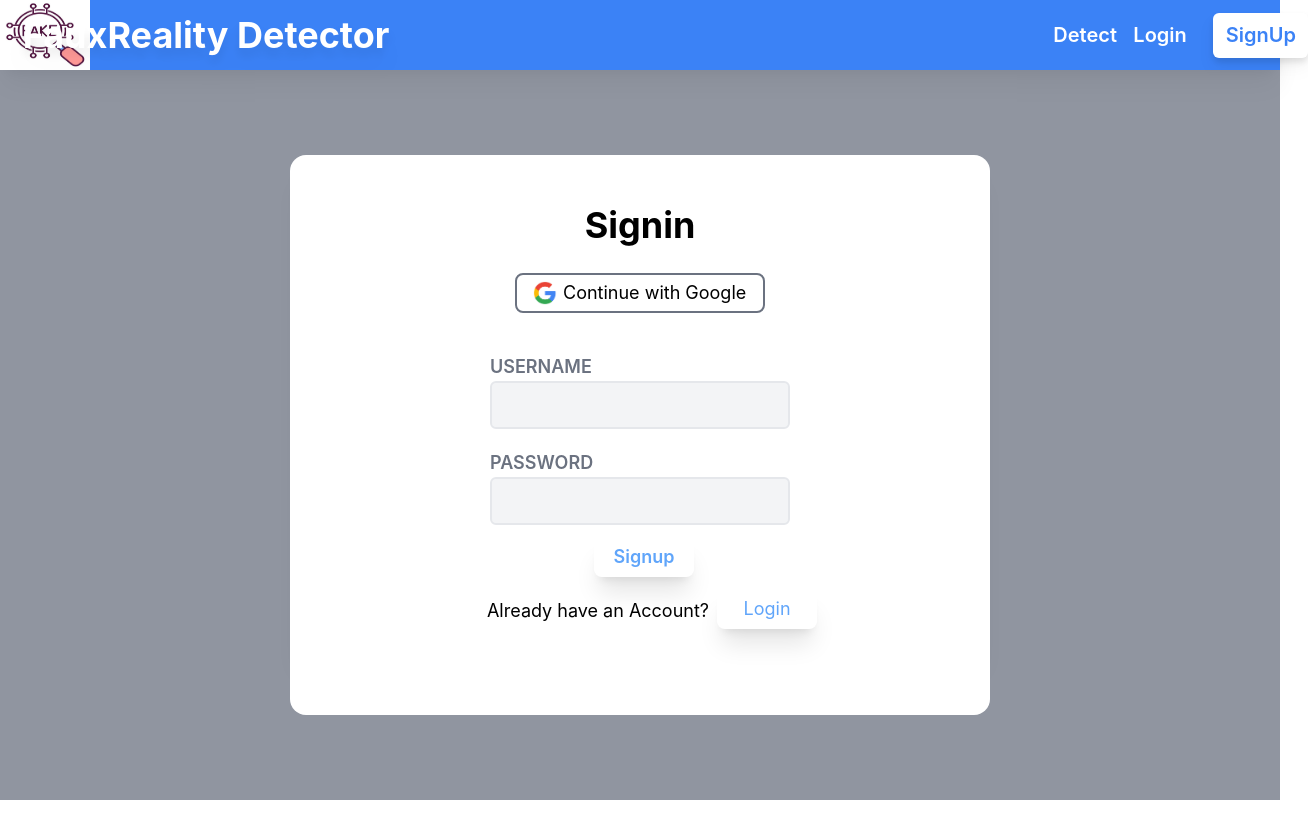
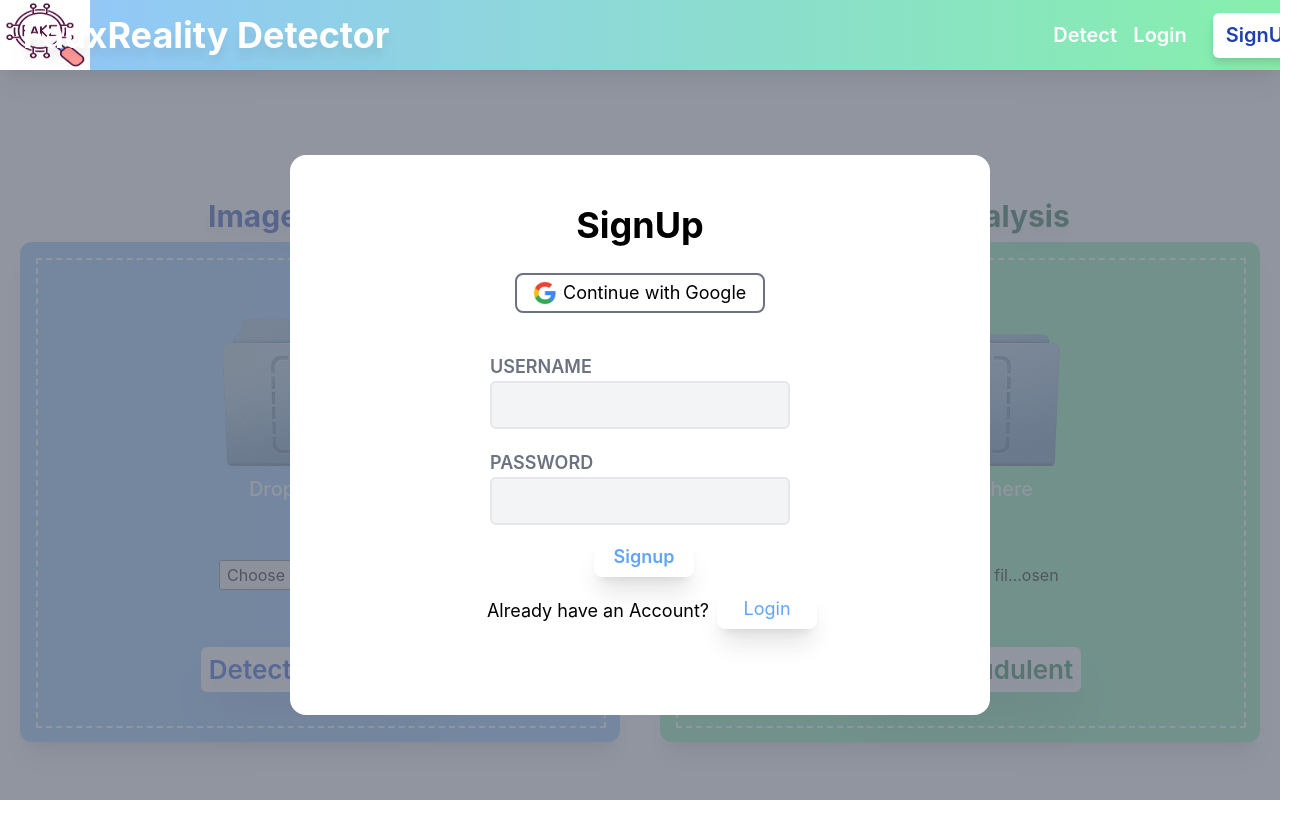
Before and after one commit to VISHNUPRABHU-170/FauxReality-Detector, a React (Create React App) app: page / in a window 1280 px wide. Both pictures are taken after a click on the button "SignUp". Shown: the top 838 px of the page, 1308 px wide, since content can reach past the window. Before the commit the page ends 800 px from the top, so only its background shows below. Built offline with nearby package versions, Linux system fonts and the light colour scheme.

Commit message:
Added image and video cards

```diff
--- a/src/Components/Main.jsx
+++ b/src/Components/Main.jsx
@@ -30,11 +30,9 @@ function Main() {
 
     return (
         <div
-           onDrop={handleFileDrop}
-           onDragOver={(e) => e.preventDefault()}
-           className="relative"
+            className="relative overflow-hidden"
         >
-            <div className="text-white bg-blue-500 shadow-xl w-full h-[55px] sm:h-[70px] flex items-center sm:grid sm:grid-cols-3">
+            <div className="text-white bg-gradient-to-r from-blue-300 to-green-300 shadow-xl w-full h-[55px] sm:h-[70px] flex items-center sm:grid sm:grid-cols-3">
                 <img src={icon} alt="icon" className="w-[60px] h-full sm:h-[70px] sm:w-[90px]" />
                 <h1 className="drop-shadow-xl text-[23px] px-4 ml-[-10px] sm:text-4xl font-bold sm:px-4 sm:ml-[-420px]">
                     FauxReality Detector
@@ -42,21 +40,21 @@ function Main() {
                 <div className="hidden md:block sm:ml-[-100px]">
                     <nav className="px-[100px] ml-[200px] text-xl font-semibold">
                         <ul className="grid grid-cols-3 gap-[80px]">
-                            <li className="py-2 hover:text-[25px]">
+                            <li className="py-2 hover:text-[25px] hover:text-black">
                                 <a href="/">
                                     <button onClick={() => { setShow(!show) }}>
                                         Detect
                                     </button>
                                 </a>
                             </li>
-                            <li className="py-2 hover:text-[25px]">
+                            <li className="py-2 hover:text-[25px] hover:text-black">
                                 <a>
                                     <button onClick={() => { setIn(!inn) }}>
                                         Login
                                     </button>
                                 </a>
                             </li>
-                            <li className="bg-white rounded-md drop-shadow-lg text-blue-500 w-[95px] h-[45px] flex justify-center hover:bg-blue-900 hover:text-white">
+                            <li className="bg-white rounded-md drop-shadow-lg text-blue-800 w-[95px] h-[45px] flex justify-center hover:bg-black hover:text-white">
                                 <a className="py-2">
                                     <button onClick={() => { setUp(!up) }}>
                                         SignUp
@@ -77,9 +75,14 @@ function Main() {
                     </button>
                 </div>
             </div>
-            <div className="flex justify-center py-[100px] sm:py-[90px]">
-                <div className="h-[450px] w-[350px] sm:h-[500px] sm:w-[700px] bg-blue-300 shadow-xl rounded-xl">
-                    <div className="border-dashed border-2 border-white mt-4 sm:mt-4 ml-4 w-[320px] h-[418px] sm:h-[470px] sm:w-[670px]">
+            <div className="grid grid-cols-1 sm:grid-cols-2">
+                <div onDrop={handleFileDrop}
+                    onDragOver={(e) => e.preventDefault()}
+                    className="h-screen flex items-center justify-center">
+                    <div className="grid grid-cols-1 gap-2">
+                        <div className="flex justify-center font-bold text-3xl text-blue-800 drop-shadow-xl">Image Analysis</div>
+                        <div className="h-[450px] w-[350px] sm:h-[500px] sm:w-[600px] bg-blue-300 shadow-xl rounded-xl">
+                            <div className="border-dashed border-2 border-white mt-4 sm:mt-4 ml-4 w-[320px] h-[418px] sm:h-[470px] sm:w-[570px]">
                                 <div className="grid grid-cols-1">
                                     <div className="py-[60px] grid grid-cols-1">
                                         <div className="flex justify-center mt-[-40px] sm:mt-[-30px]">
@@ -89,8 +92,8 @@ function Main() {
                                         >
                                             {file ? (
                                                 <div className="flex justify-center font-medium text-xl mt-[-15px] text-gray-600">
-                                            <p className="mr-2 flex items-center justify-center bg-gray-100 rounded-md h-10 w-[150px]">{file.substring(0,10)+''+"...."}</p>
-                                            <img src={Cancel} onClick={() => {setFile(null)}} className="py-1 w-[30px] h-[40px]"/>
+                                                    <p className="mr-2 flex items-center justify-center bg-gray-100 rounded-md h-10 w-[150px]">{file.substring(0, 10) + '' + "...."}</p>
+                                                    <img src={Cancel} onClick={() => { setFile(null) }} className="py-1 w-[30px] h-[40px]" />
                                                 </div>
                                             ) : (
                                                 <div className="flex justify-center font-medium text-xl mt-[-15px] text-white">
@@ -109,6 +112,50 @@ function Main() {
                                         <button className="bg-white shadow-2xl rounded-md w-[240px] h-[45px] hover:bg-blue-800">
                                             <p className="text-[26px] text-blue-700 drop-shadow-xl font-semibold hover:text-white">Detect Fraudulent</p>
                                         </button>
+                                    </div>
+                                </div>
+                            </div>
+                        </div>
+                    </div>
+                </div>
+                <div onDrop={handleFileDrop}
+                    onDragOver={(e) => e.preventDefault()}
+                    className="h-screen flex items-center justify-center">
+                    <div className="grid grid-cols-1 gap-2">
+                        <div className="flex justify-center font-bold text-3xl text-green-800 drop-shadow-xl">Video Analysis</div>
+                        <div className="h-[450px] w-[350px] sm:h-[500px] sm:w-[600px] bg-green-300 shadow-xl rounded-xl">
+                            <div className="border-dashed border-2 border-white mt-4 sm:mt-4 ml-4 w-[320px] h-[418px] sm:h-[470px] sm:w-[570px]">
+                                <div className="grid grid-cols-1">
+                                    <div className="py-[60px] grid grid-cols-1">
+                                        <div className="flex justify-center mt-[-40px] sm:mt-[-30px]">
+                                            <img src={Uploadicon} alt="upload" className="h-[200px]" />
+                                        </div>
+                                        <div
+                                        >
+                                            {file ? (
+                                                <div className="flex justify-center font-medium text-xl mt-[-15px] text-gray-600">
+                                                    <p className="mr-2 flex items-center justify-center bg-gray-100 rounded-md h-10 w-[150px]">{file.substring(0, 10) + '' + "...."}</p>
+                                                    <img src={Cancel} onClick={() => { setFile(null) }} className="py-1 w-[30px] h-[40px]" />
+                                                </div>
+                                            ) : (
+                                                <div className="flex justify-center font-medium text-xl mt-[-15px] text-white">
+                                                    <h1>Drop Files here</h1>
+                                                </div>
+                                            )}
+                                        </div>
+                                        <div className="flex justify-center font-medium text-xl py-3 text-white">
+                                            <h1>OR</h1>
+                                        </div>
+                                    </div>
+                                    <div className="flex justify-center">
+                                        <input type="file" className="px-12 mt-[-55px] w-[300px]" />
+                                    </div>
+                                    <div className="flex justify-center py-2 sm:py-8">
+                                        <button className="bg-white shadow-2xl rounded-md w-[240px] h-[45px] hover:bg-green-800">
+                                            <p className="text-[26px] text-green-700 drop-shadow-xl font-semibold hover:text-white">Detect Fraudulent</p>
+                                        </button>
+                                    </div>
+                                </div>
                             </div>
                         </div>
                     </div>
@@ -164,32 +211,28 @@ function Main() {
                                 Login
                             </div>
                             <div className="flex justify-center mt-2">
-                                <div className="flex items-center bg-gray-100 w-[120px] h-[40px]">
-                                    <img src={Google} alt="Google" className="w-15 h-[38px]" />
-                                    <button className="px-1">Signin</button>
-                                </div>
-                                <div className="flex items-center bg-gray-100 w-[120px] h-[40px]">
-                                    <img src={Cam} alt="Camera" className="w-15 h-full" />
-                                    <button className="px-1">Signin</button>
+                                <div className="flex items-center bg-white border-2 border-gray-500 rounded-lg w-[250px] h-[40px]">
+                                    <img src={Google} alt="Google" className="px-4 w-15 h-6" />
+                                    <button className="ml-[-10px]">Continue with Google</button>
                                 </div>
                             </div>
                             <div className="flex justify-center mt-5 font-semibold">
                                 <div className="grid grid-cols-1">
                                     <h1 className="text-gray-500">USERNAME</h1>
-                                    <input type="text" className="bg-gray-100 border-2 w-[300px] border-gray-200 rounded-md p-2" />
+                                    <input type="text" className="bg-gray-100 border-2 w-[300px] border-gray-200 rounded-md p-2" required />
                                 </div>
                             </div>
                             <div className="flex justify-center  font-semibold">
                                 <div className="grid grid-cols-1">
                                     <h1 className="text-gray-500">PASSWORD</h1>
-                                    <input type="text" className="bg-gray-100 border-2 w-[300px] border-gray-200 rounded-md p-2" />
+                                    <input type="password" className="bg-gray-100 border-2 w-[300px] border-gray-200 rounded-md p-2" required />
                                 </div>
                             </div>
                             <div className="flex justify-center  font-semibold">
                                 <button
                                     type="submit"
                                     className="ml-2 mt-[-8px] w-[100px] h-[40px] text-blue-400 rounded-lg shadow-xl hover:bg-blue-600 hover:text-white"
-                                    onClick={() => { setIn(!inn) }}>
+                                    onClick={() => { setIn(false) }}>
                                     Login
                                 </button>
                             </div>
@@ -198,8 +241,8 @@ function Main() {
                                 <button
                                     className="ml-2 mt-[-8px] w-[100px] h-[40px] text-blue-400 rounded-lg shadow-xl hover:bg-blue-600 hover:text-white"
                                     onClick={() => {
-                                        setUp(!up)
-                                        setIn(!inn)
+                                        setUp(true)
+                                        setIn(false)
                                     }}>
                                     Signup
                                 </button>
@@ -218,7 +261,7 @@ function Main() {
                     <div className="bg-white rounded-2xl sm:w-[700px] sm:h-[560px]">
                         <form className="grid grid-cols-1 gap-[20px] py-[50px] text-lg">
                             <div className="flex justify-center text-4xl font-bold">
-                                Signin
+                                SignUp
                             </div>
                             <div className="flex justify-center mt-2">
                                 <div className="flex items-center bg-white border-2 border-gray-500 rounded-lg w-[250px] h-[40px]">
@@ -229,20 +272,20 @@ function Main() {
                             <div className="flex justify-center mt-5 font-semibold">
                                 <div className="grid grid-cols-1">
                                     <h1 className="text-gray-500">USERNAME</h1>
-                                    <input type="text" className="bg-gray-100 border-2 w-[300px] border-gray-200 rounded-md p-2" />
+                                    <input type="text" className="bg-gray-100 border-2 w-[300px] border-gray-200 rounded-md p-2" required />
                                 </div>
                             </div>
                             <div className="flex justify-center  font-semibold">
                                 <div className="grid grid-cols-1">
                                     <h1 className="text-gray-500">PASSWORD</h1>
-                                    <input type="text" className="bg-gray-100 border-2 w-[300px] border-gray-200 rounded-md p-2" />
+                                    <input type="password" className="bg-gray-100 border-2 w-[300px] border-gray-200 rounded-md p-2" required />
                                 </div>
                             </div>
                             <div className="flex justify-center  font-semibold">
                                 <button
                                     type="submit"
                                     className="ml-2 mt-[-8px] w-[100px] h-[40px] text-blue-400 rounded-lg shadow-xl hover:bg-blue-600 hover:text-white"
-                                    onClick={() => { setUp(!inn) }}>
+                                    onClick={() => { setUp(false) }}>
                                     Signup
                                 </button>
                             </div>
@@ -251,8 +294,8 @@ function Main() {
                                 <button
                                     className="ml-2 mt-[-8px] w-[100px] h-[40px] text-blue-400 rounded-lg shadow-xl hover:bg-blue-600 hover:text-white"
                                     onClick={() => {
-                                        setUp(!up)
-                                        setIn(!inn)
+                                        setUp(false)
+                                        setIn(true)
                                     }}>
                                     Login
                                 </button>
```
Also changed, not shown: src/Components/Prediction.jsx (added). Lines whose indentation alone changed are shown as unchanged.
